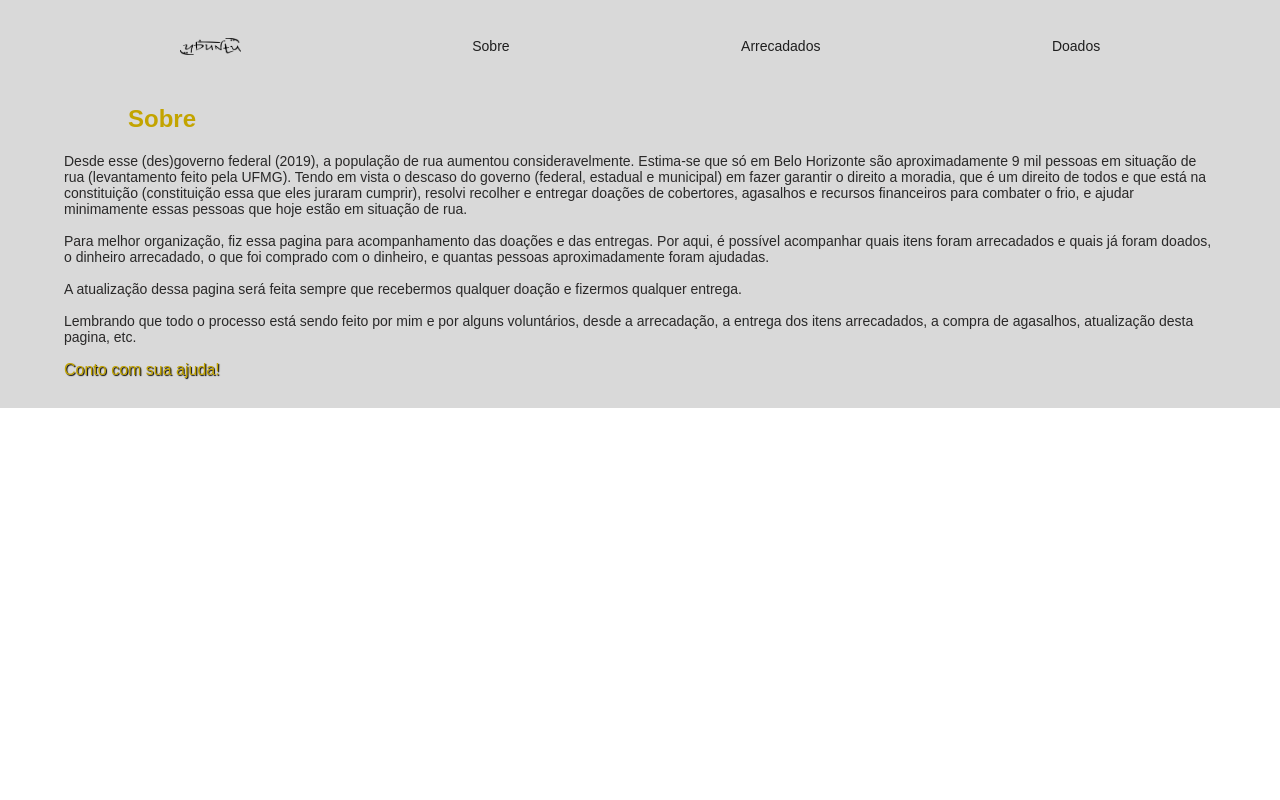
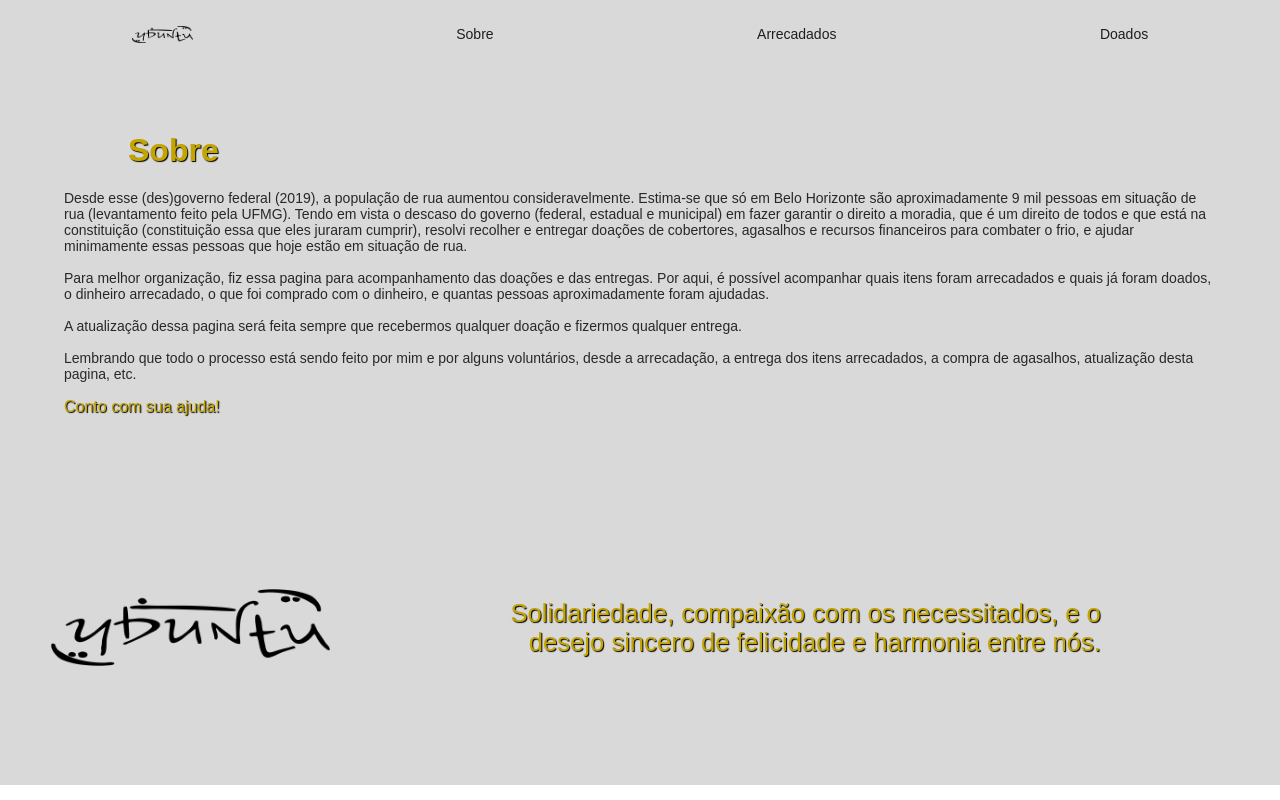
Before and after one commit to rapharosa/ubuntu, a React (Create React App) app: page /ubuntu/sobre in a window 1280 px wide. Built offline with nearby package versions, Linux system fonts and the light colour scheme.

Commit message:
Ajuste de estilização Sobre

```diff
--- a/src/componentes/arrecadados/Arrecadados.tsx
+++ b/src/componentes/arrecadados/Arrecadados.tsx
@@ -1,5 +1,6 @@
 import Cabecalho from '../cabecalho/Cabecalho'
 import '../doados/doados.css'
+import Footer from '../footer/Footer'
 function Arrecadados(){
     return(
         <div className="lista">
@@ -38,6 +39,7 @@ function Arrecadados(){
                     </div>
                 </div>
             </div>
+            <Footer/>
         </div>
     )
 }
--- a/src/componentes/cabecalho/Cabecalho.tsx
+++ b/src/componentes/cabecalho/Cabecalho.tsx
@@ -5,7 +5,6 @@ import './cabecalho.css'
 function Cabecalho(){
     return(
         <header className="cabecalho">
-
                 <Link to="/"><Logo/></Link>
                 <Link className="link" to={"/sobre"}>Sobre</Link>
                 <Link className="link" to={"/arrecadados"}>Arrecadados</Link>
--- a/src/componentes/doados/doados.css
+++ b/src/componentes/doados/doados.css
@@ -17,6 +17,7 @@
 h1{
     color: #C3A400;
     padding: 0 5vw;
+    text-shadow: 1px 1px 1px black;
 }
 h2{
     padding: 0 5vw;
--- a/src/componentes/sobre/Sobre.tsx
+++ b/src/componentes/sobre/Sobre.tsx
@@ -1,10 +1,12 @@
 import Cabecalho from '../cabecalho/Cabecalho'
+import Footer from '../footer/Footer'
 import './sobre.css'
 function Sobre(){
     return(
         <div className="conteudo">
             <Cabecalho/>
-                <h2 className="titulo">Sobre</h2>
+            <div>
+                <h1 className="titulo">Sobre</h1>
                 <p className="texto">Desde esse (des)governo federal (2019),
                  a população de rua aumentou consideravelmente. Estima-se que só em Belo Horizonte
                  são aproximadamente 9 mil pessoas em situação de rua (levantamento feito pela UFMG).
@@ -28,6 +30,8 @@ function Sobre(){
                  <p className="texto-destaque">Conto com sua ajuda!</p>
                  </p>
             </div>
+                 <Footer/>
+            </div>
     )
 }
 export default Sobre
--- a/src/componentes/sobre/sobre.css
+++ b/src/componentes/sobre/sobre.css
@@ -1,12 +1,16 @@
 .conteudo{
-    padding: 1vw 5vw;
     font-family: 'Archivo', sans-serif;
-    font-weight: 100;
-    background-color: #D9D9D9;
+}
+
+.conteudo div{
+    padding: 3vw 5vw;
+    background-color: #d9d9d9;
 }
 
 .titulo{
+    padding: 0 -5vw;
     color: #C3A400;
+    text-shadow: 1px 1px 1px black;
 }
 
 .texto{
```
